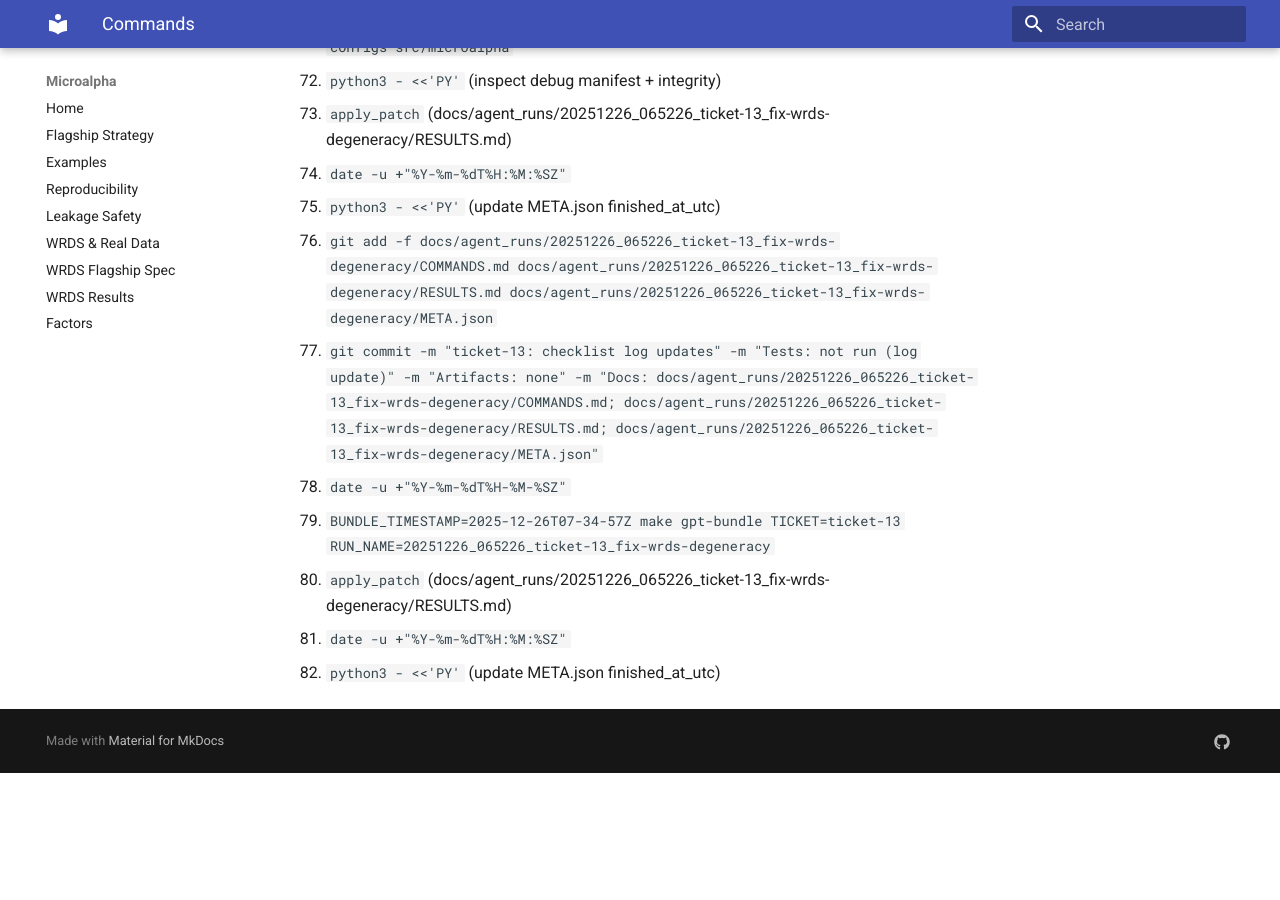
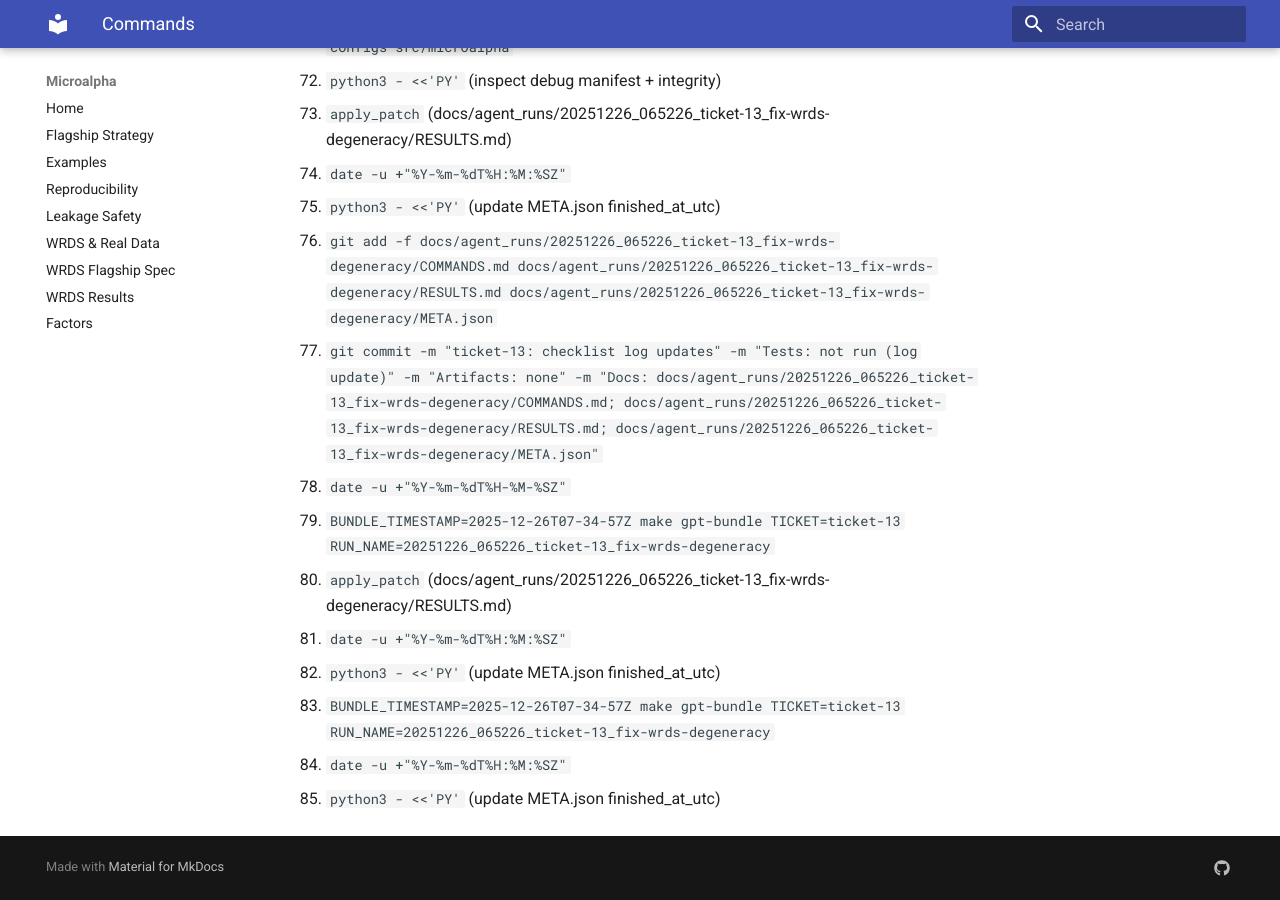
Before and after one commit to MateoBodon/microalpha, an MkDocs documentation site: the page built from docs/agent_runs/20251226_065226_ticket-13_fix-wrds-degeneracy/COMMANDS.md, in a window 1280 px wide and 900 px high, scrolled down 3060 px. Built offline with MkDocs 1.6.1 and Material for MkDocs 9.7.7, drawn with Linux system fonts in a browser that asks for light colours; before the commit the page ends 3833 px from its top, so only the background shows below that.

Commit message:
ticket-13: finalize bundle log
Tests: not run (log update)

Artifacts: docs/gpt_bundles/2025-12-26T07-34-57Z_ticket-13_20251226_065226_ticket-13_fix-wrds-degeneracy.zip

Docs: docs/agent_runs/20251226_065226_ticket-13_fix-wrds-degeneracy/COMMANDS.md; docs/agent_runs/20251226_065226_ticket-13_fix-wrds-degeneracy/META.json

```diff
--- a/docs/agent_runs/20251226_065226_ticket-13_fix-wrds-degeneracy/COMMANDS.md
+++ b/docs/agent_runs/20251226_065226_ticket-13_fix-wrds-degeneracy/COMMANDS.md
@@ -82,3 +82,6 @@
 80. `apply_patch` (docs/agent_runs/20251226_065226_ticket-13_fix-wrds-degeneracy/RESULTS.md)
 81. `date -u +"%Y-%m-%dT%H:%M:%SZ"`
 82. `python3 - <<'PY'` (update META.json finished_at_utc)
+83. `BUNDLE_TIMESTAMP=2025-12-26T07-34-57Z make gpt-bundle TICKET=ticket-13 RUN_NAME=20251226_065226_ticket-13_fix-wrds-degeneracy`
+84. `date -u +"%Y-%m-%dT%H:%M:%SZ"`
+85. `python3 - <<'PY'` (update META.json finished_at_utc)
--- a/docs/agent_runs/20251226_065226_ticket-13_fix-wrds-degeneracy/META.json
+++ b/docs/agent_runs/20251226_065226_ticket-13_fix-wrds-degeneracy/META.json
@@ -2,7 +2,7 @@
   "run_name": "20251226_065226_ticket-13_fix-wrds-degeneracy",
   "ticket_id": "ticket-13",
   "started_at_utc": "2025-12-26T06:52:26Z",
-  "finished_at_utc": "2025-12-26T07:35:16Z",
+  "finished_at_utc": "2025-12-26T07:36:10Z",
   "git_sha_before": "d4c8edf7ac1890dc2bec33e8025dab3bc80652ba",
   "git_sha_after": "HEAD",
   "branch_name": "codex/ticket-13-fix-wrds-degeneracy",
```
